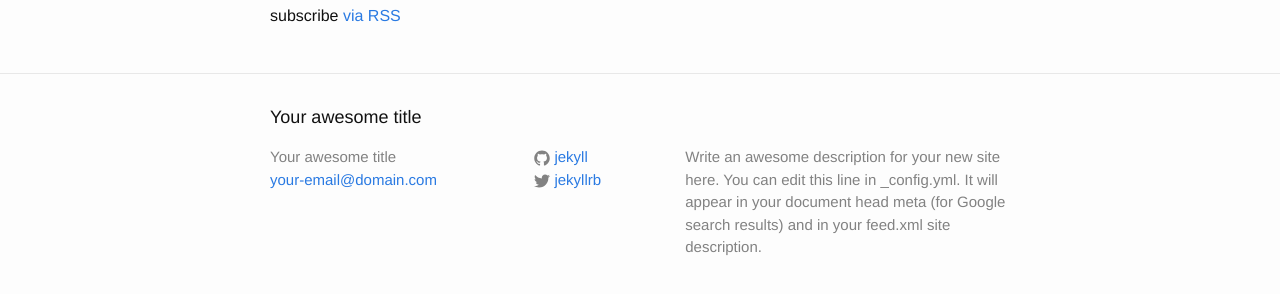
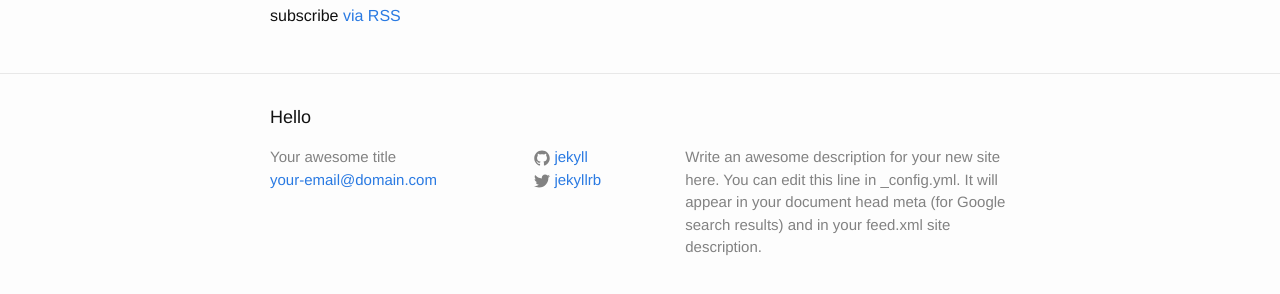
Before and after one commit to dpower1990/dpower1990.github.io, a Jekyll site: the page built from index.html, in a window 1280 px wide. Shown: the part 223-517 px from the top of the page. Built offline with Jekyll 4.4.1, drawn with Linux system fonts in a browser that asks for light colours.

Commit message:
Update footer.html

```diff
--- a/_includes/footer.html
+++ b/_includes/footer.html
@@ -2,7 +2,7 @@
 
   <div class="wrapper">
 
-    <h2 class="footer-heading">{{ site.title }}</h2>
+    <h2 class="footer-heading">Hello</h2>
 
     <div class="footer-col-wrapper">
       <div class="footer-col footer-col-1">
```
